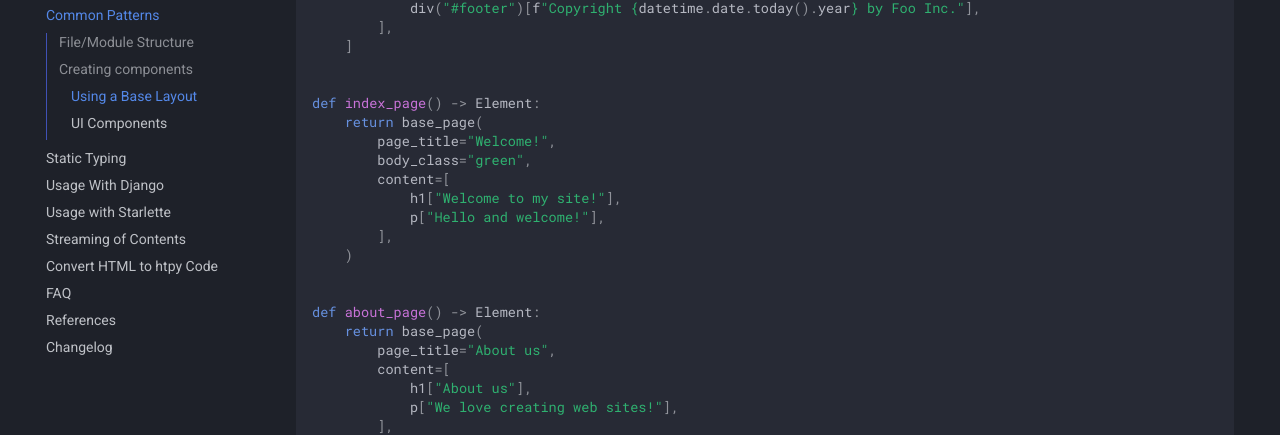
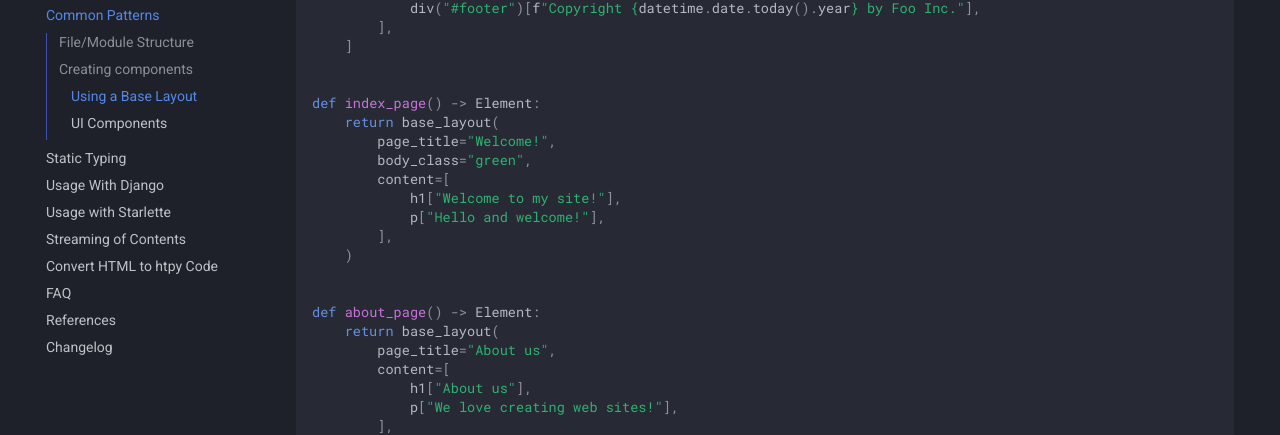
Before and after one commit to pelme/htpy, an MkDocs documentation site: the page built from docs/common-patterns.md, in a window 1280 px wide and 900 px high, scrolled down 1714 px. Shown: the part 147-582 px from the top of the window. Built offline with MkDocs 1.6.1 and Material for MkDocs 9.7.7, drawn with Linux system fonts in a browser that asks for light colours; comment, search, counter and statistics services are not loaded.

Commit message:
Small mistake in docs (#90)

```diff
--- a/docs/common-patterns.md
+++ b/docs/common-patterns.md
@@ -89,7 +89,7 @@ def base_layout(*,
 
 
 def index_page() -> Element:
-    return base_page(
+    return base_layout(
         page_title="Welcome!",
         body_class="green",
         content=[
@@ -100,7 +100,7 @@ def index_page() -> Element:
 
 
 def about_page() -> Element:
-    return base_page(
+    return base_layout(
         page_title="About us",
         content=[
             h1["About us"],
```
